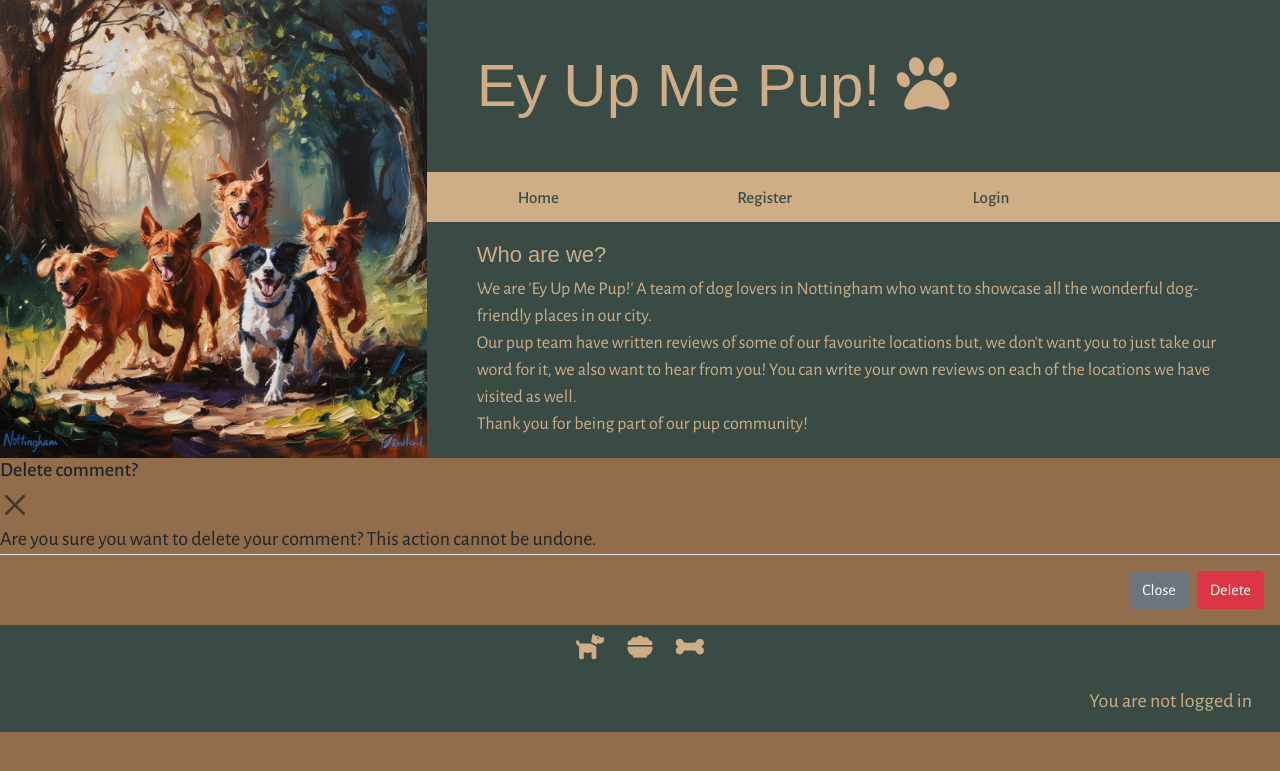
After one commit to elamont174/ey-up-me-pup, a Django app: template pup_review/templates/pup_review/delete_user_reviews.html in a window 1280 px wide. The commit adds this page. Shown: the top 771 px of the page. Run offline with Django 4.2, Linux system fonts and the light colour scheme; the template is opened without the code that fills it, so the values that code supplies are empty; some libraries are stand-ins or nearby versions; some web fonts are replaced.

Commit message:
Fix 'delete' user bug

```diff
--- /dev/null
+++ b/pup_review/templates/pup_review/delete_user_reviews.html
@@ -0,0 +1,25 @@
+{% extends 'base.html' %}
+{% block content %}
+{% load static %}
+
+<!-- Delete confirmation modal -->
+
+<div class="delete-header">
+    <h5 class="delete-title" id="delete-page">Delete comment?</h5>
+    <button type="button" class="btn-close" data-bs-dismiss="modal" aria-label="Close"></button>
+</div>
+<div class="delete-body">
+    Are you sure you want to delete your comment?
+    This action cannot be undone.
+</div>
+<div class="modal-footer">
+    <button type="button" class="btn btn-secondary" data-bs-dismiss="modal">Close</button>
+    <a id="delete-confirm" href="#" class="btn
+          btn-danger">Delete</a>
+</div>
+</div>
+
+
+{% block extras %}
+{% endblock %}
+{% endblock content %}
--- a/pup_review/urls.py
+++ b/pup_review/urls.py
@@ -5,5 +5,5 @@ urlpatterns = [
     path('', views.PostList.as_view(), name='home'),
     path('<slug:slug>/', views.post_detail, name='post_detail'),
     path('<slug:slug>/edit_user_review/<int:user_review_id>', views.user_review_edit, name='edit_user_reviews'),
-    path('<slug:slug>/delete_user_review/<int:user_review_id>', views.user_review_delete, name='user_review_delete'),
+    path('<slug:slug>/delete_user_review/<int:user_review_id>', views.user_review_delete, name='delete_user_reviews'),
 ]
--- a/static/css/style.css
+++ b/static/css/style.css
@@ -178,8 +178,8 @@ i.fa-comments, strong.text-secondary {
 }
 
 div.post-card-body a {
-    color: #8392a5;
-    text-align: right;
+    color: #38526d;
+    margin-left: 30%;
 }
 
 div.post-card-body h3 {
@@ -293,6 +293,10 @@ button#submit-button.btn.btn-signup.btn-lg {
     margin-right: 40%;
 }
 
+div.p-2.user_reviews.faded a{
+    margin-left: 30%;
+}
+
 /* ----- Messages */
 
 div#msg.alert.success.alert-dismissible.fade.show {
```
Also changed, not shown: pup_review/templates/pup_review/post_detail.html (+1 -27 lines), pup_review/views.py (line endings or trailing spaces).
